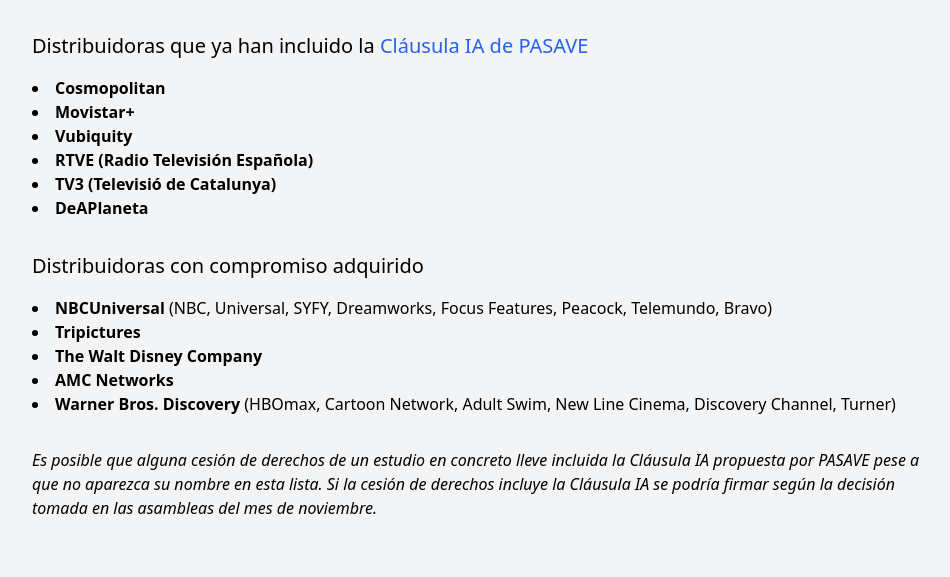
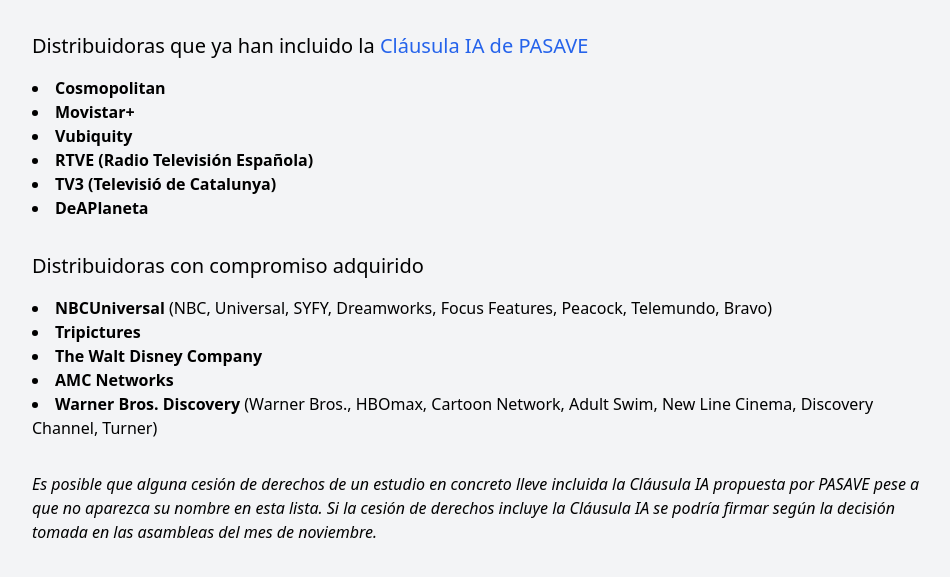
Before and after one commit to mutsuda/pasave.github.io, a Jekyll site: the page built from oklist.md, in a window 1280 px wide. Shown: the top 577 px of the page, without its empty margins (160-1110 px from the left). Built offline with Jekyll 4.4.1, drawn with Linux system fonts in a browser that asks for light colours.

Commit message:
added warner to parenthesis

```diff
--- a/oklist.md
+++ b/oklist.md
@@ -22,7 +22,7 @@
 	<li class="font-bold">Tripictures</li>
 	<li class="font-bold">The Walt Disney Company</li>
 	<li class="font-bold">AMC Networks</li>
-	<li><span class="font-bold">Warner Bros. Discovery</span> (HBOmax, Cartoon Network, Adult Swim, New Line Cinema, Discovery Channel, Turner)</li>
+	<li><span class="font-bold">Warner Bros. Discovery</span> (Warner Bros., HBOmax, Cartoon Network, Adult Swim, New Line Cinema, Discovery Channel, Turner)</li>
 </ul>
 
 
```
